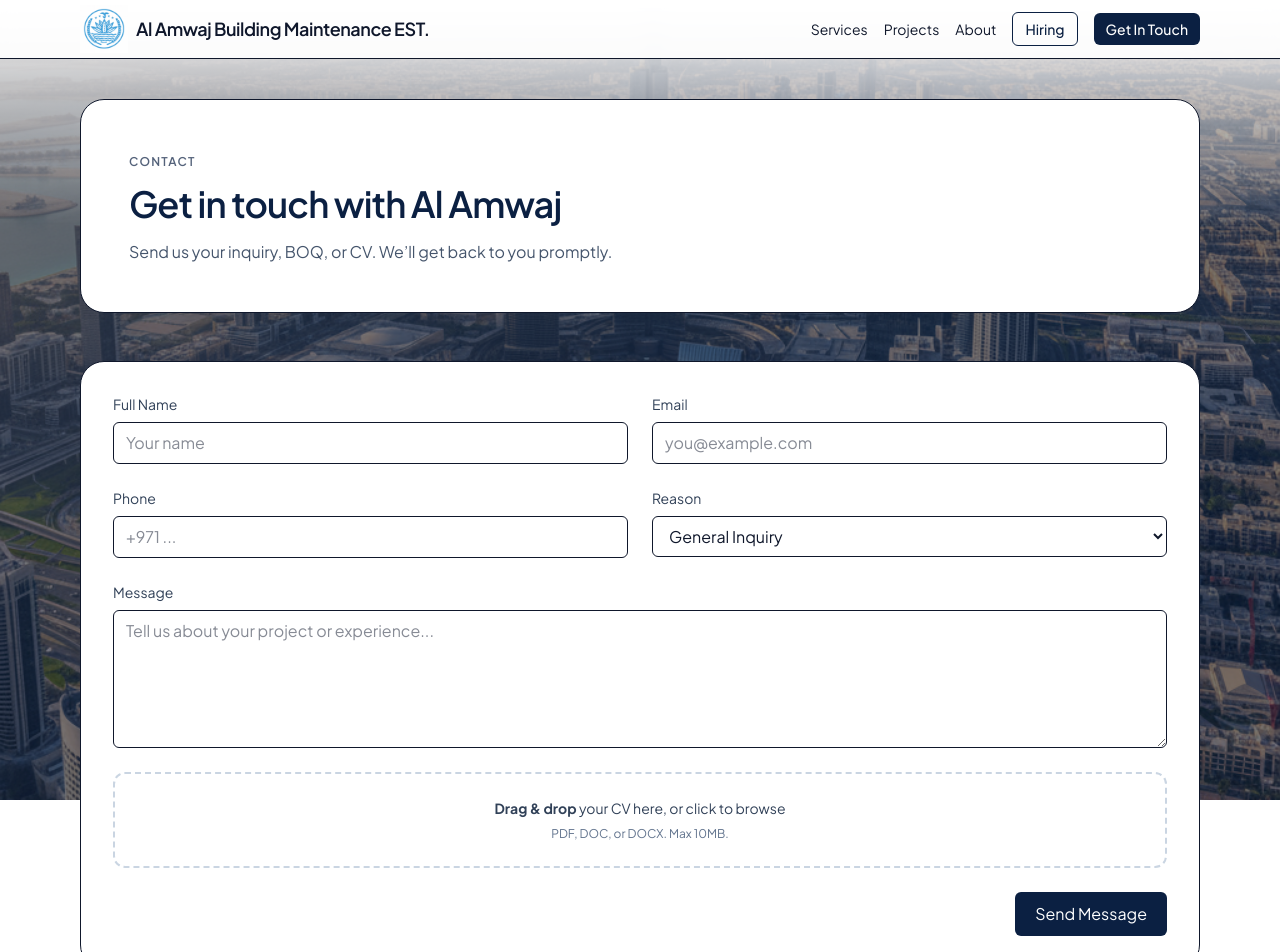
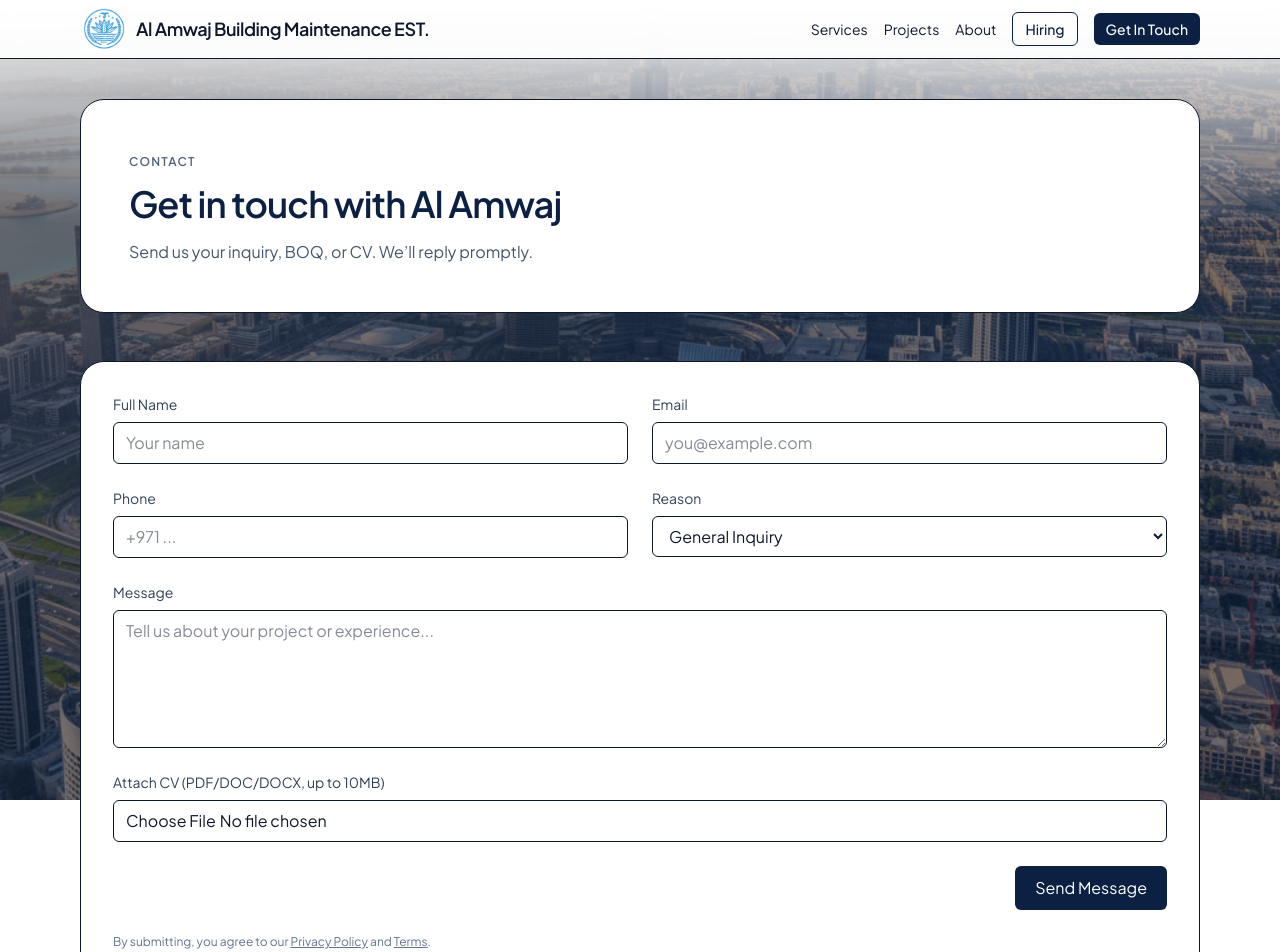
Before and after one commit to WovenTexLTD/Al-Amwaj-BLDG-MAINT.-est, a Next.js app: page /contact in a window 1280 px wide. Shown: the top 952 px of the page. Built offline with nearby package versions, Linux system fonts and the light colour scheme; no server answers.

Commit message:
Update page.tsx

```diff
--- a/src/app/contact/page.tsx
+++ b/src/app/contact/page.tsx
@@ -1,56 +1,36 @@
 "use client";
 
-import { useState } from "react";
+import { useRef, useState } from "react";
+import emailjs from "@emailjs/browser";
 
 export default function ContactPage() {
-  const [file, setFile] = useState<File | null>(null);
-  const [dragOver, setDragOver] = useState(false);
-  const [loading, setLoading] = useState(false);
-  const [status, setStatus] = useState<null | { type: "ok" | "err"; msg: string }>(null);
+  const formRef = useRef<HTMLFormElement>(null);
+  const [sending, setSending] = useState(false);
+  const [status, setStatus] = useState<{ ok: boolean; msg: string } | null>(null);
 
-  function handleDrop(e: React.DragEvent<HTMLLabelElement>) {
-    e.preventDefault();
-    setDragOver(false);
-    const f = e.dataTransfer.files?.[0];
-    if (f) validateAndSet(f);
-  }
-
-  function validateAndSet(f: File) {
-    const okTypes = ["application/pdf",
-      "application/msword",
-      "application/vnd.openxmlformats-officedocument.wordprocessingml.document"];
-    const ok = okTypes.includes(f.type) || [".pdf", ".doc", ".docx"].some(ext => f.name.toLowerCase().endsWith(ext));
-    if (!ok) {
-      setStatus({ type: "err", msg: "Please upload a PDF, DOC, or DOCX file." });
-      return;
-    }
-    if (f.size > 10 * 1024 * 1024) {
-      setStatus({ type: "err", msg: "File too large (max 10 MB)." });
-      return;
-    }
-    setStatus(null);
-    setFile(f);
-  }
+  const SERVICE_ID = process.env.NEXT_PUBLIC_EMAILJS_SERVICE_ID!;
+  const TEMPLATE_ID = process.env.NEXT_PUBLIC_EMAILJS_TEMPLATE_ID!;
+  const PUBLIC_KEY = process.env.NEXT_PUBLIC_EMAILJS_PUBLIC_KEY!;
 
   async function onSubmit(e: React.FormEvent<HTMLFormElement>) {
     e.preventDefault();
+    if (!formRef.current) return;
+
     setStatus(null);
-    setLoading(true);
+    setSending(true);
+    try {
+      // sendForm attaches the <input type="file" name="my_file"> files automatically
+      const res = await emailjs.sendForm(SERVICE_ID, TEMPLATE_ID, formRef.current, {
+        publicKey: PUBLIC_KEY,
+      });
 
-    const form = new FormData(e.currentTarget);
-    if (file) form.set("cv", file);
-
-    try {
-      const res = await fetch("/api/contact", { method: "POST", body: form });
-      const data = await res.json();
-      if (!res.ok) throw new Error(data?.error || "Submission failed");
-      setStatus({ type: "ok", msg: "Thank you! We received your details." });
-      e.currentTarget.reset();
-      setFile(null);
+      if (res.status !== 200) throw new Error("Failed to send");
+      setStatus({ ok: true, msg: "Thanks! Your message has been sent." });
+      formRef.current.reset();
     } catch (err: any) {
-      setStatus({ type: "err", msg: err?.message || "Something went wrong." });
+      setStatus({ ok: false, msg: err?.message || "Something went wrong." });
     } finally {
-      setLoading(false);
+      setSending(false);
     }
   }
 
@@ -65,17 +45,17 @@
           Get in touch with Al Amwaj
         </h1>
         <p className="mt-4 text-slate-600 max-w-3xl">
-          Send us your inquiry, BOQ, or CV. We’ll get back to you promptly.
+          Send us your inquiry, BOQ, or CV. We’ll reply promptly.
         </p>
       </section>
 
-      {/* Form */}
+      {/* Form (EmailJS) */}
       <section className="rounded-3xl bg-white border p-6 md:p-8">
-        <form onSubmit={onSubmit} className="grid md:grid-cols-2 gap-6">
+        <form ref={formRef} onSubmit={onSubmit} className="grid md:grid-cols-2 gap-6">
           <div className="flex flex-col gap-2">
             <label className="text-sm text-slate-700">Full Name</label>
             <input
-              name="name"
+              name="from_name"
               required
               className="rounded-md border px-3 py-2 outline-none focus:ring-2 focus:ring-[#0B2042]/40"
               placeholder="Your name"
@@ -86,7 +66,7 @@
             <label className="text-sm text-slate-700">Email</label>
             <input
               type="email"
-              name="email"
+              name="from_email"
               required
               className="rounded-md border px-3 py-2 outline-none focus:ring-2 focus:ring-[#0B2042]/40"
               placeholder="you@example.com"
@@ -120,64 +100,42 @@
             <textarea
               name="message"
               rows={5}
+              required
               className="rounded-md border px-3 py-2 outline-none focus:ring-2 focus:ring-[#0B2042]/40"
               placeholder="Tell us about your project or experience..."
             />
           </div>
 
-          {/* CV Drop Zone */}
-          <div className="md:col-span-2">
-            <label
-              onDragOver={(e) => { e.preventDefault(); setDragOver(true); }}
-              onDragLeave={() => setDragOver(false)}
-              onDrop={handleDrop}
-              className={`flex flex-col items-center justify-center gap-2 rounded-xl border-2 border-dashed p-6 cursor-pointer transition
-                ${dragOver ? "border-[#0B2042] bg-[#0B2042]/5" : "border-slate-300 hover:border-[#0B2042]/60"}`}
-            >
-              <input
-                type="file"
-                accept=".pdf,.doc,.docx,application/pdf,application/msword,application/vnd.openxmlformats-officedocument.wordprocessingml.document"
-                className="hidden"
-                onChange={(e) => {
-                  const f = e.target.files?.[0];
-                  if (f) validateAndSet(f);
-                }}
-              />
-              <div className="text-sm text-slate-700">
-                <strong>Drag & drop</strong> your CV here, or click to browse
-              </div>
-              <div className="text-xs text-slate-500">PDF, DOC, or DOCX. Max 10MB.</div>
-
-              {file && (
-                <div className="mt-3 text-sm text-slate-700 flex items-center gap-3">
-                  <span className="rounded bg-slate-100 px-2 py-1">{file.name}</span>
-                  <button
-                    type="button"
-                    className="text-[#0B2042] underline"
-                    onClick={() => setFile(null)}
-                  >
-                    Remove
-                  </button>
-                </div>
-              )}
-            </label>
+          {/* CV upload — EmailJS will attach files from inputs named 'my_file' */}
+          <div className="md:col-span-2 flex flex-col gap-2">
+            <label className="text-sm text-slate-700">Attach CV (PDF/DOC/DOCX, up to 10MB)</label>
+            <input
+              type="file"
+              name="my_file"
+              accept=".pdf,.doc,.docx,application/pdf,application/msword,application/vnd.openxmlformats-officedocument.wordprocessingml.document"
+              className="rounded-md border px-3 py-2"
+            />
           </div>
 
-          {/* Submit */}
           <div className="md:col-span-2 flex items-center justify-between">
             {status && (
-              <p className={`${status.type === "ok" ? "text-green-600" : "text-red-600"} text-sm`}>
+              <p className={`${status.ok ? "text-green-600" : "text-red-600"} text-sm`}>
                 {status.msg}
               </p>
             )}
             <button
               type="submit"
-              disabled={loading}
+              disabled={sending}
               className="ml-auto px-5 py-2.5 rounded-md bg-[#0B2042] text-white hover:opacity-90 disabled:opacity-60"
             >
-              {loading ? "Sending..." : "Send Message"}
+              {sending ? "Sending..." : "Send Message"}
             </button>
           </div>
+
+          <p className="md:col-span-2 text-xs text-slate-500">
+            By submitting, you agree to our <a href="/privacy" className="underline">Privacy Policy</a> and{" "}
+            <a href="/terms" className="underline">Terms</a>.
+          </p>
         </form>
       </section>
     </div>
```
